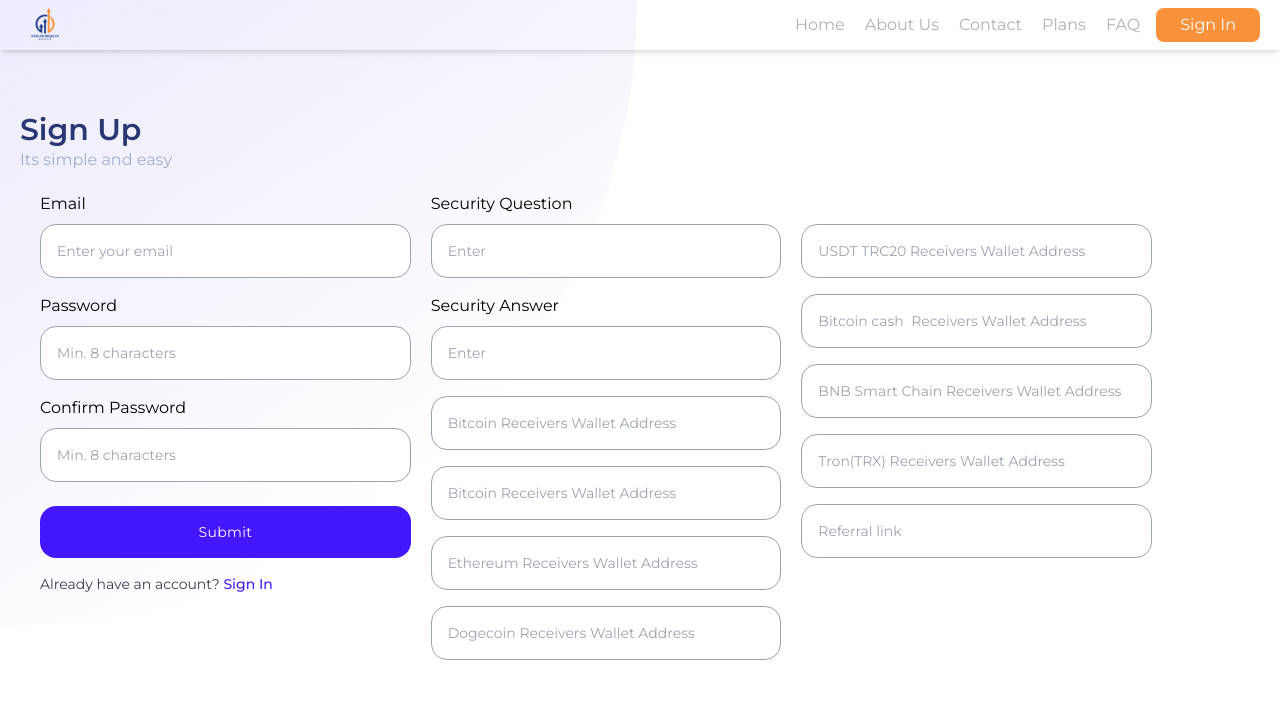
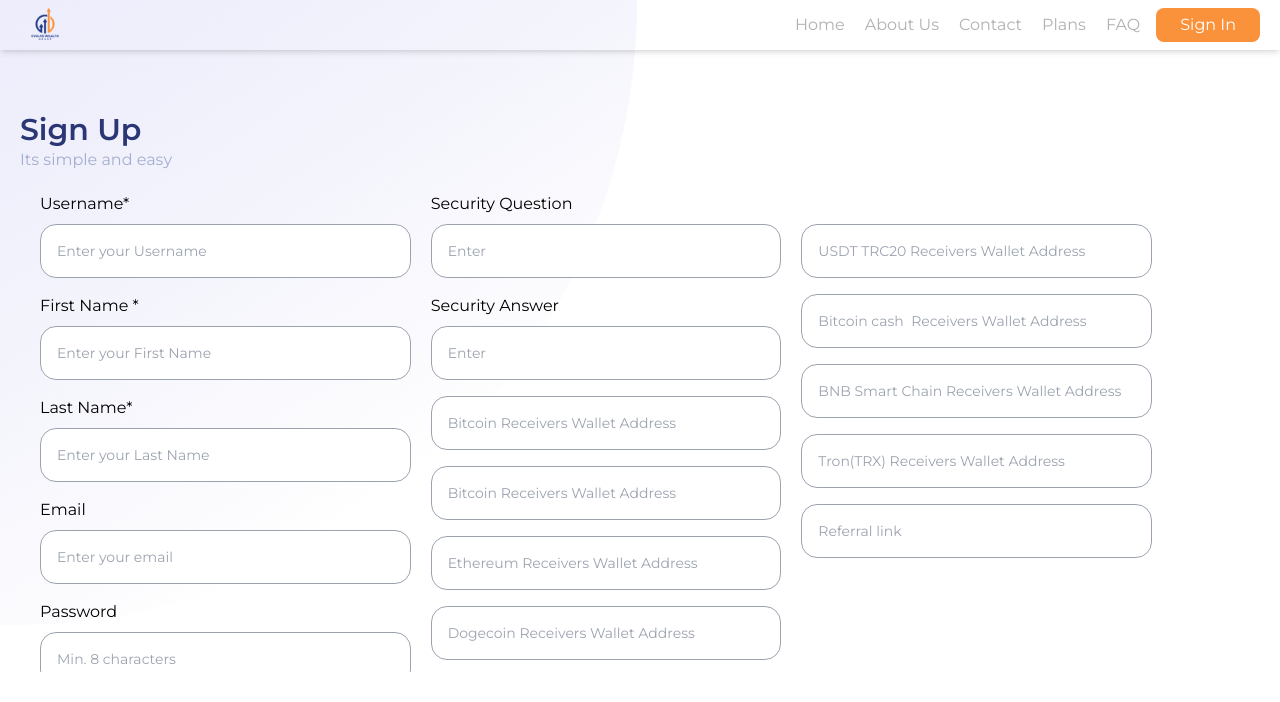
Before and after one commit to arabomeivan/evolve-wealth, a Next.js app: page /signup in a window 1280 px wide. Shown: the top 702 px of the page. Built offline with nearby package versions, Linux system fonts and the light colour scheme.

Commit message:
added required fields

```diff
--- a/app/(auth)/signup/page.tsx
+++ b/app/(auth)/signup/page.tsx
@@ -60,6 +60,24 @@ const SignUp = () => {
 
               <div className="grid md:grid-cols-3 space-y-5 md:space-y-0 md:space-x-5 h-[500px] fixed w-[90%] p-5 overflow-y-auto">
 <div>
+<Input
+                  register={register}
+                  id="email"
+                  label="Username*"
+                  placeholder="Enter your Username"
+                />
+                <Input
+                  register={register}
+                  id="email"
+                  label="First Name *"
+                  placeholder="Enter your First Name"
+                />
+                <Input
+                  register={register}
+                  id="email"
+                  label="Last Name*"
+                  placeholder="Enter your Last Name"
+                />
 <Input
                   register={register}
                   id="email"
```
